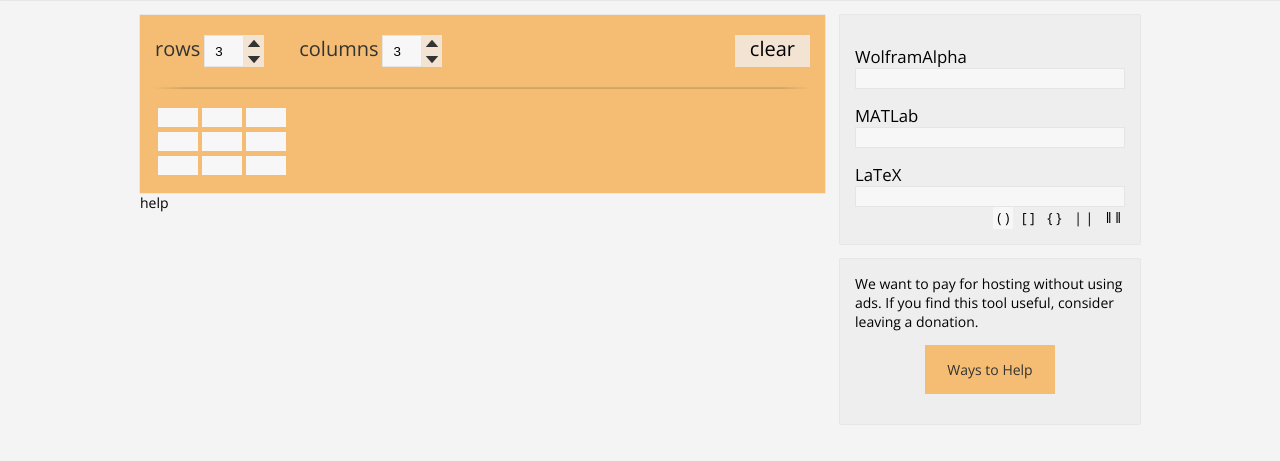
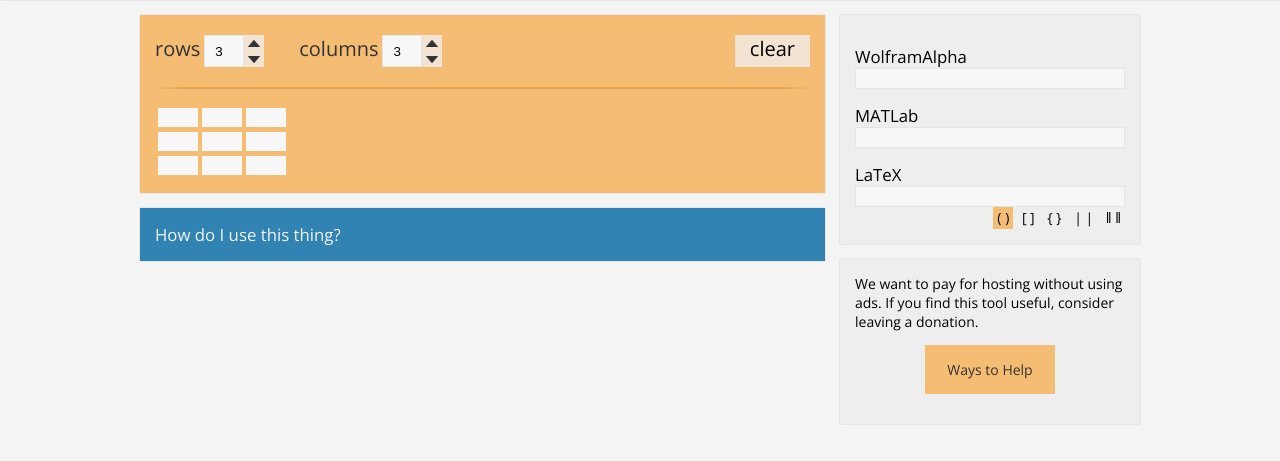
Before and after one commit to 1mike12/matrix-translator, a PHP site: the page made by index.php in a window 1280 px wide. Shown: the part 51-512 px from the top of the page. Run offline with PHP 8.4, Linux system fonts and the light colour scheme; some libraries are stand-ins or nearby versions.

Commit message:
finished help bar accordion action.
working on: help bar content, tour function

```diff
--- a/css/about.css
+++ b/css/about.css
@@ -1,3 +1,4 @@
+/*http://adobe.ly/1gaWpUM*/
 .selfClear:before,
 .selfClear:after {
   content: "";
--- a/css/style.css
+++ b/css/style.css
@@ -1,3 +1,4 @@
+/*http://adobe.ly/1gaWpUM*/
 .selfClear:before, .accordionHeaderWrapper:before,
 .selfClear:after,
 .accordionHeaderWrapper:after {
@@ -202,6 +203,24 @@ header {
       overflow: auto;
       background-color: #f4bd73; }
 
+#help {
+  margin-top: 15px;
+  background: #3083b2;
+  color: #f4f4f4;
+  cursor: pointer;
+  -webkit-box-shadow: 0px 0px 1px rgba(50, 50, 50, 0.4);
+  -moz-box-shadow: 0px 0px 1px rgba(50, 50, 50, 0.4);
+  box-shadow: 0px 0px 1px rgba(50, 50, 50, 0.4); }
+  #help:hover {
+    background: #5ca8d3; }
+
+#helpContent {
+  background: #eeeeee;
+  padding: 15px;
+  -webkit-box-shadow: 0px 0px 1px rgba(50, 50, 50, 0.4);
+  -moz-box-shadow: 0px 0px 1px rgba(50, 50, 50, 0.4);
+  box-shadow: 0px 0px 1px rgba(50, 50, 50, 0.4); }
+
 /*output column stuff*/
 #outputColumn {
   float: right;
@@ -244,14 +263,12 @@ header {
       margin: 0px;
       border-right: 1px solid #EEE;
       background: #EEE; }
-      #outputColumn #latexButtons label:active {
-        background: #fff; }
+      #outputColumn #latexButtons label:hover {
+        background: #f2e3d3; }
     #outputColumn #latexButtons label:last-child {
       border: none; }
     #outputColumn #latexButtons input[type=radio]:checked + label {
-      background-color: #F7f7f7; }
-      #outputColumn #latexButtons input[type=radio]:checked + label:active {
-        background: #fff; }
+      background-color: #f4bd73; }
   #outputColumn input {
     display: block;
     width: 100%; }
@@ -359,6 +376,7 @@ html, body {
   box-shadow: 0px 3px 10px 0px rgba(50, 50, 50, 0.75); }
 
 /* load all other styles after main*/
+/*http://adobe.ly/1gaWpUM*/
 .selfClear:before, .accordionHeaderWrapper:before,
 .selfClear:after,
 .accordionHeaderWrapper:after {
@@ -388,12 +406,10 @@ html, body {
     height: 24px;
     background: url("../images/accordionSprites.png");
     background-position: top left; }
-  .accordionHeaderWrapper .accordionHeaderIcon.accordion-hover {
+  .accordionHeaderWrapper .ac-hover.accordionHeaderIcon {
     background-position: bottom left; }
-  .accordionHeaderWrapper .accordionHeaderIcon.accordion-down {
+  .accordionHeaderWrapper .accordionHeaderIcon.ac-down {
     background-position: bottom right; }
-  .accordionHeaderWrapper .accordionHeaderIcon.accordion-down.accordion-hover {
-    background-position: top right; }
 
 .accordionContent {
   margin-top: 5px;
@@ -402,6 +418,7 @@ html, body {
   .accordionContent *:last-child {
     margin-bottom: 0; }
 
+/*http://adobe.ly/1gaWpUM*/
 .selfClear:before, .accordionHeaderWrapper:before,
 .selfClear:after,
 .accordionHeaderWrapper:after {
--- a/index.php
+++ b/index.php
@@ -97,9 +97,11 @@
                                 </tr>
                             </table>
                         </div>
+                        <div id="help" class="dropShadow">
+                            <h3>How do I use this thing?</h3>
                         </div>
-                    <div id="help">
-                        help
+                        <div id="helpContent">
+                            The inspiration for developing Matrix Translator came when Mike took a linear algebra class. He wasted a lot of time remembering the complex syntax between each of the math tools out there. We created this tool to make working with matrices a little bit easier.                        </div>
                     </div>
                 </div>
 
@@ -152,6 +154,7 @@
             </div>
             <?php include 'footer.php' ?>
         </div>
+    <script src="scripts/script.js"></script>
     <script src="scripts/main_model.js"></script>
     <script src="scripts/buttons_view.js"></script>
     <script src="scripts/output_view.js"></script>
--- a/scripts/accordion.js
+++ b/scripts/accordion.js
@@ -1,25 +1,22 @@
-$(document).ready(function() {
 var accordion = (function() {
-        //default header and content classes
-        var contentClass = ".accordionContent";
-        var headerClass = ".accordionHeaderWrapper";
-
     //pluggin specific settings, should not normally override
     var settings = {
-            downClass: "accordionizer-down",
-            hoverClass: "accordionizer-hover",
+        downClass: "ac-down",
+        hoverClass: "ac-hover",
         slideSpeed: 200 //400 = "fast" in jquery
     };
 
+    var contentClass;
+    var headerClass;
     var $contents;
     var $headers;
 
-        // can be empty, or init({contentClass: "asd", headerClass: "qwer"})
+    // can be empty, or init({headerClass: ".qwer", contentClass: ".asd"})
     function init(options) {
         if (typeof options === typeof {}) {
             try {
+                headerClass = options.headerClass;
                 contentClass = options.contentClass;
-                    headerClass = options.headerClass;
             }
             catch (error) {
                 console.log("error within accordionizer. Error message: " + error);
@@ -28,7 +25,7 @@ $(document).ready(function() {
         generateObjects();
         $contents.hide();
         attachClick();
-            attachHover();
+        attachHeaderHover();
     }
     function generateObjects() {
         $contents = $(contentClass);
@@ -36,31 +33,31 @@ $(document).ready(function() {
     }
     function attachClick() {
         $headers.click(function() {
-                var adjacent = $(this).next();
+            var $this= $(this);
+            var adjacent = $this.next();
             if (adjacent.is(":hidden")) {
+                $this.addClass(settings.downClass);
+                $this.children().addClass(settings.downClass);
                 adjacent.slideDown(settings.slideSpeed);
-                    $(this).children().toggleClass(settings.downClass);
+                $this.children().addClass(settings.downClass);
             } else {
-                    $(this).next().slideUp(settings.slideSpeed);
-                    $(this).children().toggleClass(settings.downClass);
+                $this.removeClass(settings.downClass);
+                $this.children().removeClass(settings.downClass);
+                $this.next().slideUp(settings.slideSpeed);
+                $this.children().removeClass(settings.downClass);
             }
         });
     }
-        function attachHover() {
-            $headers.hover(
-                function() {
-                    $(this).toggleClass(settings.hoverClass);
-                    $(this).children().toggleClass(settings.hoverClass);
-                },
-                function() {
-                    $(this).toggleClass(settings.hoverClass);
-                    $(this).children().toggleClass(settings.hoverClass);
+    function attachHeaderHover() {
+        $headers.mouseenter(function() {
+            $(this).addClass(settings.hoverClass);
+            $(this).children().addClass(settings.hoverClass);
+        }).mouseleave(function() {
+            $(this).removeClass(settings.hoverClass);
+            $(this).children().removeClass(settings.hoverClass);
         });
     }
     return{
         init: init
     };
 })();
-
-    accordion.init();
-});
--- a/scripts/buttons_view.js
+++ b/scripts/buttons_view.js
@@ -1,3 +1,4 @@
+$(document).ready(function() {
     Buttons = (function() {
         var $rowField = $("#rowField");
         var $colField = $("#colField");
@@ -88,7 +89,7 @@ Buttons = (function() {
     FieldErrors = (function() {
         amplify.subscribe("rowError", function() {
             $("#rowField").qtip({
-            content: {text: "must be between 1-50"},
+                content: {text: "must be between 1-25"},
                 style: {classes: 'qtip_light'},
                 position: {my: "top center", at: "bottom center"},
                 events: {
@@ -102,7 +103,7 @@ FieldErrors = (function() {
         });
         amplify.subscribe("colError", function() {
             $("#colField").qtip({
-            content: {text: "must be between 1-50"},
+                content: {text: "must be between 1-25"},
                 style: {classes: 'qtip_light'},
                 position: {my: "top center", at: "bottom center"},
                 events: {
@@ -121,3 +122,4 @@ Clear = (function() {
             amplify.publish("clearAll");
         });
     })();
+});
--- /dev/null
+++ b/scripts/script.js
@@ -0,0 +1,4 @@
+$(document).ready(function() {
+    accordion.init({headerClass: ".accordionHeaderWrapper", contentClass: ".accordionContent"});
+    accordion.init({headerClass: "#help", contentClass: "#helpContent"});
+});
--- a/scss/_variables.scss
+++ b/scss/_variables.scss
@@ -6,7 +6,9 @@ $darkOrange: darken($orange, 20%);
 $buttonOrange:#f2e3d3;
 $buttonHover:#DDD;
 $fontColor:#000;
-
+$blue1:#3083B2;
+$blue2:#78CDFF;
+/*http://adobe.ly/1gaWpUM*/
 
 $grey1:#AAA;
 $grey2:#DDD;
--- a/scss/accordion.scss
+++ b/scss/accordion.scss
@@ -20,14 +20,11 @@
         background:url("../images/accordionSprites.png");
         background-position:top left;
     }
-    .accordionHeaderIcon.accordion-hover{
+    .ac-hover.accordionHeaderIcon{
         background-position:bottom left;
     }
-    .accordionHeaderIcon.accordion-down{
+    .accordionHeaderIcon.ac-down {
         background-position:bottom right;
-    }
-    .accordionHeaderIcon.accordion-down.accordion-hover{
-        background-position:top right;
     }
 }
 
--- a/scss/style.scss
+++ b/scss/style.scss
@@ -163,10 +163,24 @@ header{
     }
 }
 
+#help{
+    margin-top:$globalPadding;
+    background:$blue1;
+    color:$grey4;
+    cursor: pointer;
+    @include dropShadow;
+    &:hover{
+        background:lighten($blue1, 15%);
+    }
+}
+#helpContent{
+    background:$grey3;
+    padding:$globalPadding;
+    @include dropShadow;
+}
 
 
 /*output column stuff*/
-
 #outputColumn {
     float:right;
     width:300px;
@@ -206,12 +220,11 @@ header{
             margin:0px;
             border-right:1px solid #EEE;
             background:#EEE;
-            &:active{background:#fff;}
+            &:hover{background:$buttonOrange;}
         }
         label:last-child{border:none;}
         input[type=radio]:checked + label {
-            background-color:#F7f7f7;
-            &:active{background:#fff;}
+            background-color:$orange;
         }
     }
     input{display:block; width: 100%;}
```
Also changed, not shown: css/accordion.css (+3 -4 lines). Lines whose indentation alone changed are shown as unchanged.
